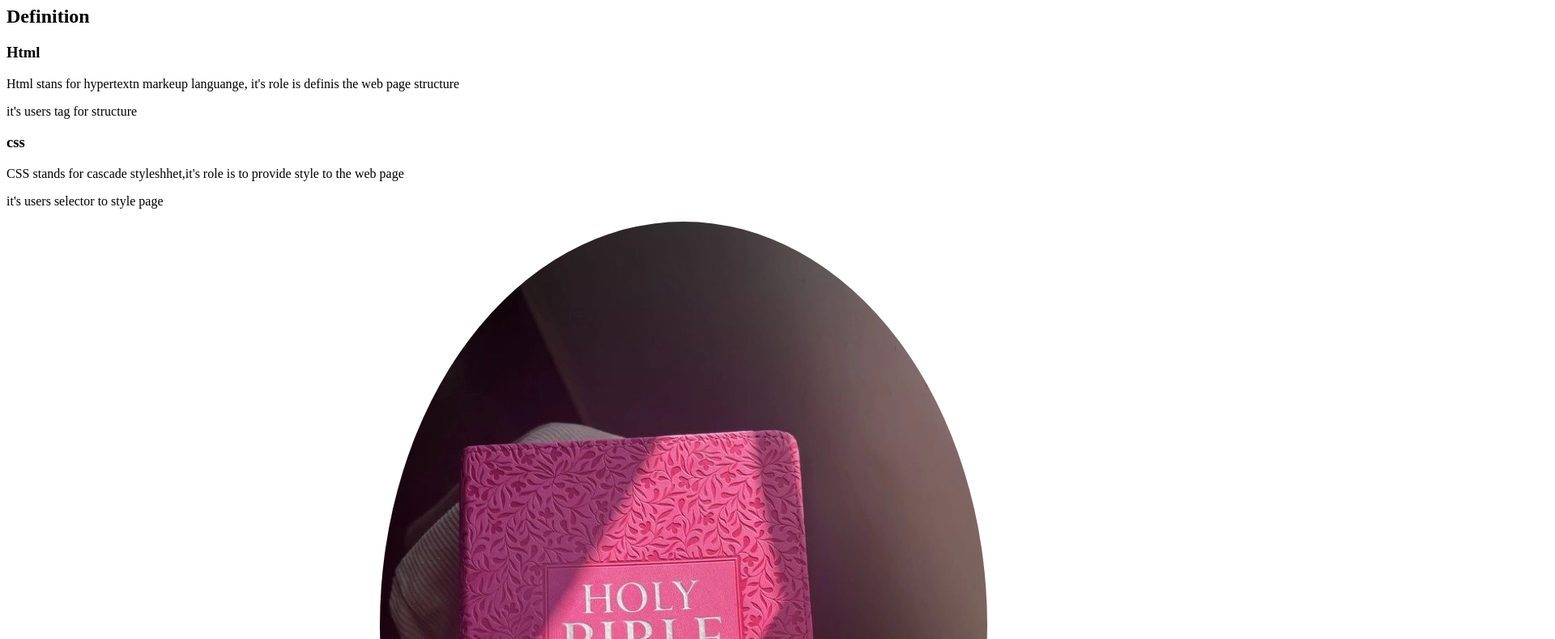
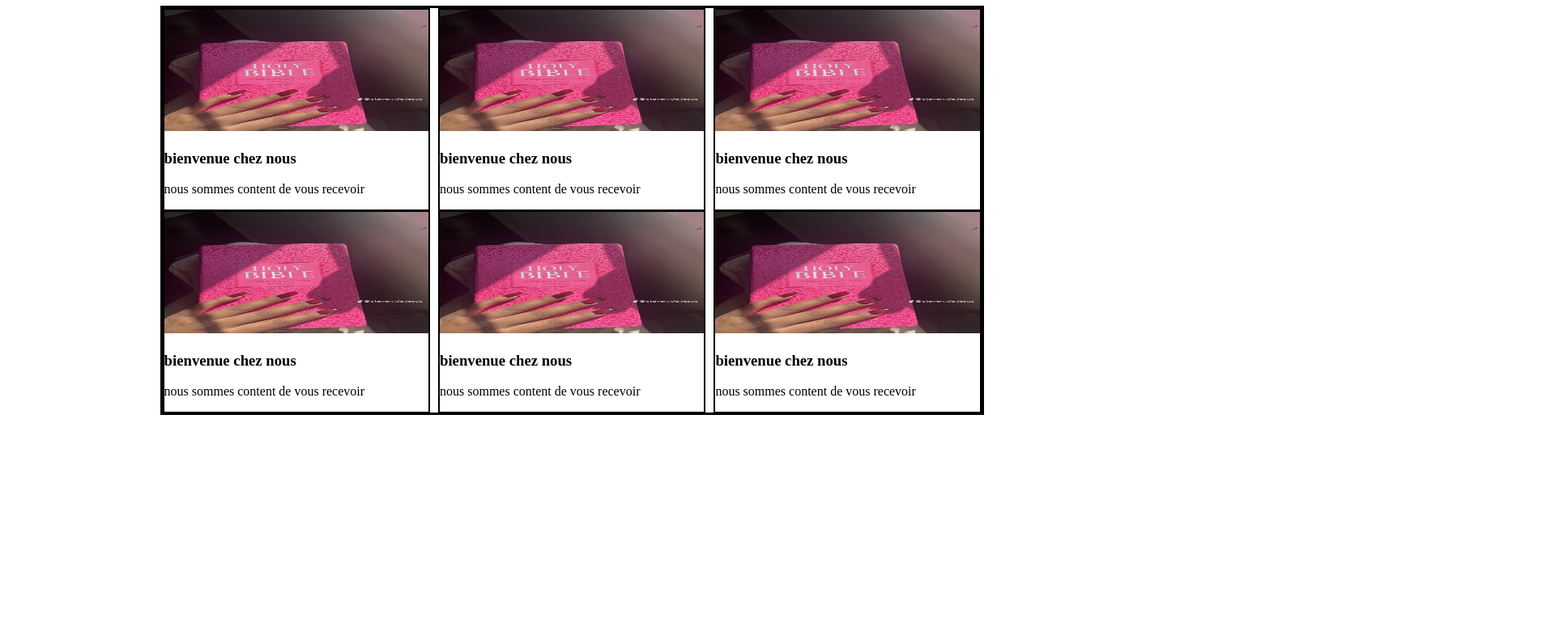
Before and after one commit to merveilleisabu4-boop/html.training, a plain HTML site: page index.html in a window 1280 px wide. Shown: the part 73-863 px from the top of the page at 81% size, 1920 px wide, since content can reach past the window. After the commit the page ends 800 px from the top, so only its background shows below. Drawn offline with Linux system fonts and the light colour scheme; files that its build step writes are made by us from their sources.

Commit message:
le stresse de ma journée d'aujourd'hui

```diff
--- /dev/null
+++ b/assets/style.css
@@ -0,0 +1,15 @@
+body{
+    background-color: ;
+}
+
+.text-content{
+    border: 2px solid;
+    background-color: aquamarine;
+    width: 70%;
+}
+
+.image-content{
+    border: 2px solid;
+    background-color: gray;
+    width: 30%;
+}
--- a/index.html
+++ b/index.html
@@ -2,11 +2,11 @@
 <html>
   <head>
     <title>page de test</title>
-        <link rel="stylesheet"href="style.css">
-        <meta name="viewport">
+    <link rel="stylesheet" href="style.css" />
+    <meta name="viewport" />
   </head>
   <body>
-    <h1> Introduction to web</h1>
+    <!---<h1> Introduction to web</h1>
     <h2> Definition</h2>
     <h3> Html</h3>
     <p> Html stans for hypertextn markeup languange, it's role is definis the web page structure</p>
@@ -20,10 +20,81 @@
         alt="photo profil"
         style = "border-radius: 50%">
         <img src="./assets/SCVQ2174.JPG" alt="SCVQ2174 image">
-        <a href="https://www.youtube.com/watch?v=o36VQ-lFAMk" target="_blank">youtube</a>
+        <a href="https://www.youtube.com/watch?v=o36VQ-lFAMk" target="_blank">youtube</a>-->
+    <!--<div> class = "container">
+<div> <text-conten>
+          <h1>DEFINITION DE LA BALISE DIV</h1>
+          <h2> conteneur generique</h2>
+          <p>
+            la balise div regroupe des elements pour appliquer des tyles ou
+             structure une page sans signification sematique propre
+          </p>
+          <h2> conteneur generique</h2>
+          <p>
+            la balise div regroupe des elements pour appliquer des tyles ou
+             structure une page sans signification sematique propre
+          </p>
+          <h3> conteneur generique</h3>
+          <p>
+            la balise div regroupe des elements pour appliquer des tyles ou
+             structure une page sans signification sematique propre
+          </p>
+        </div>
+        <div> class="image-content">
+          <image scr="./assets/image.jpg" alt="photo profil"/>
+          <a href="https://www.dugassistant.com/"target="_blank">
+            dug-assistant
+          </a>
+        </div>
+</div>-->
+
+    <div
+      style="
+        width: 80%;
+        height: 500px;
+        border: 3px solid;
+        margin-left: 15%;
+        margin-top: 80px;
+      "
+    >
+      <div style="width: 100%; height: 50%; display: grid;grid-template-columns: repeat(3, 1fr); gap:10px;">
+        <div style="border: 2px solid;">
+          <img src="./assets/YEEZ5407.WEBP" alt="photo profil" style="width: 100%; height: 150px;"/>
+          <h3> bienvenue chez nous</h3>
+          <p> nous sommes content de vous recevoir</p>
+        </div>
+        <div style="border: 2px solid;">
+          <img src="./assets/YEEZ5407.WEBP" alt="photo profil" style="width: 100%; height: 150px;"/>
+          <h3> bienvenue chez nous</h3>
+          <p> nous sommes content de vous recevoir</p>
+        </div>
+        <div style="border: 2px solid;">
+          <img src="./assets/YEEZ5407.WEBP" alt="photo profil" style="width: 100%; height: 150px;"/>
+          <h3> bienvenue chez nous</h3>
+          <p> nous sommes content de vous recevoir</p>
+        </div>
+      </div>
 
 
+      <div style="width: 100%; height: 50%; display: grid;grid-template-columns: repeat(3, 1fr);gap:10px;">
+        <div style="border: 2px solid;">
+          <img src="./assets/YEEZ5407.WEBP" alt="photo profil" style="width: 100%; height: 150px;"/>
+          <h3> bienvenue chez nous</h3>
+          <p> nous sommes content de vous recevoir</p>
+        </div>
+        <div style="border: 2px solid;">
+          <img src="./assets/YEEZ5407.WEBP" alt="photo profil" style="width: 100%; height: 150px;"/>
+          <h3> bienvenue chez nous</h3>
+          <p> nous sommes content de vous recevoir</p>
+        </div>
+        <div style="border: 2px solid;">
+          <img src="./assets/YEEZ5407.WEBP" alt="photo profil" style="width: 100%; height: 150px;"/>
+          <h3> bienvenue chez nous</h3>
+          <p> nous sommes content de vous recevoir</p>
+        </div>
+      </div>
 
 
+    </div>
   </body>
 </html>
```
